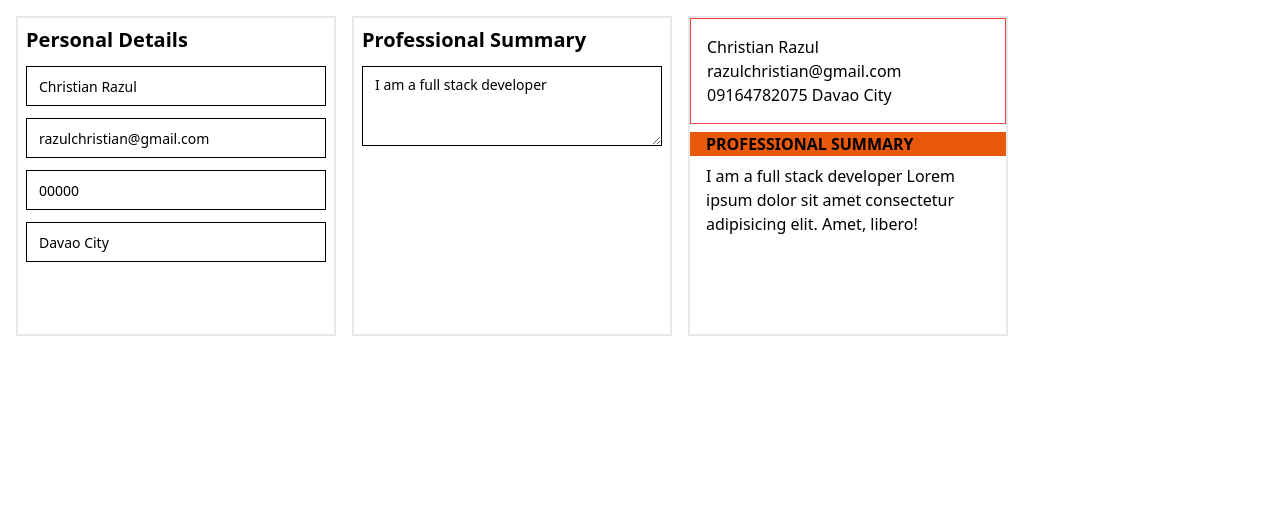
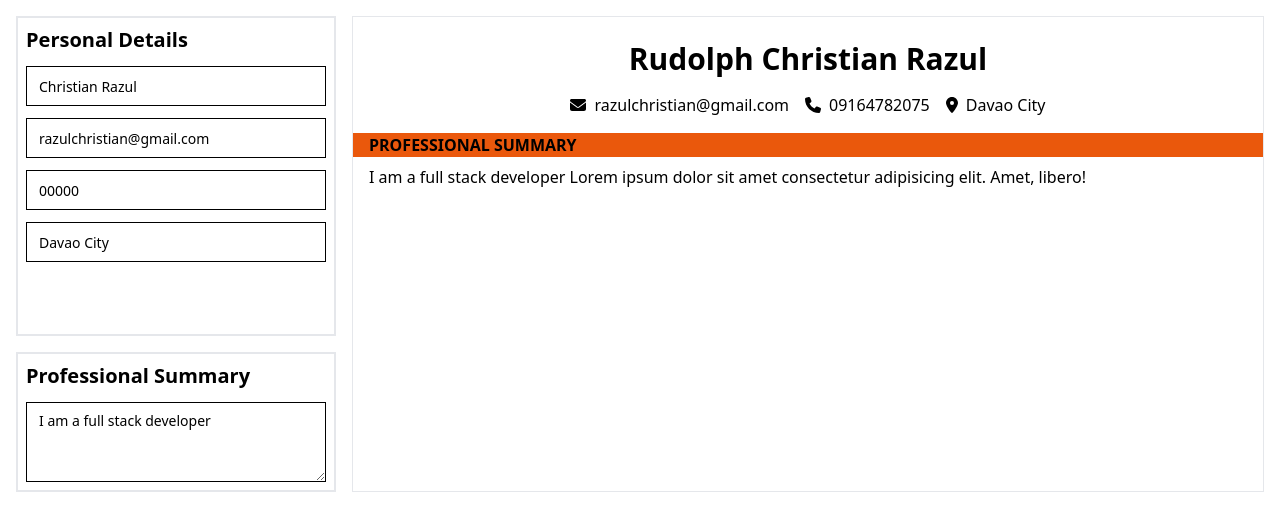
Before and after one commit to christianrazul/cv-architect, a React (Vite) app: page / in a window 1280 px wide. Shown: the top 530 px of the page. Built offline with nearby package versions, Linux system fonts and the light colour scheme.

Commit message:
Update styling in Resume component and add font awesome icons to Header component

```diff
--- a/index.html
+++ b/index.html
@@ -1,9 +1,17 @@
-<!DOCTYPE html>
+<!doctype html>
 <html lang="en">
   <head>
     <meta charset="UTF-8" />
-    <link rel="icon" type="image/svg+xml" href="./src/assets/icons8-resume-50.png" />
+    <link
+      rel="icon"
+      type="image/svg+xml"
+      href="./src/assets/icons8-resume-50.png"
+    />
     <meta name="viewport" content="width=device-width, initial-scale=1.0" />
+    <script
+      src="https://kit.fontawesome.com/aed1e1ecf4.js"
+      crossorigin="anonymous"
+    ></script>
     <title>CV Architect</title>
   </head>
   <body>
--- a/package.json
+++ b/package.json
@@ -11,6 +11,11 @@
     "preview": "vite preview"
   },
   "dependencies": {
+    "@fortawesome/fontawesome-svg-core": "^6.5.2",
+    "@fortawesome/free-brands-svg-icons": "^6.5.2",
+    "@fortawesome/free-regular-svg-icons": "^6.5.2",
+    "@fortawesome/free-solid-svg-icons": "^6.5.2",
+    "@fortawesome/react-fontawesome": "^0.2.0",
     "class-variance-authority": "^0.7.0",
     "clsx": "^2.1.0",
     "lucide-react": "^0.366.0",
--- a/src/App.tsx
+++ b/src/App.tsx
@@ -6,7 +6,7 @@ import SummaryForm from "./components/SummaryForm";
 
 export const defaultValues = {
   header: {
-    name: "Christian Razul",
+    name: "Rudolph Christian Razul",
     email: "razulchristian@gmail.com",
     contact: "09164782075",
     address: "Davao City",
@@ -19,8 +19,10 @@ function App() {
   const [summaryInfo, setSummaryInfo] = useState(defaultValues.summary);
   return (
     <div className="flex gap-4 p-4">
-      <HeaderForm onHeaderInfo={(data) => setHeaderInfo(data)} />
-      <SummaryForm onSummary={(data) => setSummaryInfo(data)} />
+      <div className="flex flex-col gap-4">
+        <HeaderForm onHeaderInfo={(data) => setHeaderInfo(data)} />
+        <SummaryForm onSummary={(data) => setSummaryInfo(data)} />
+      </div>
       <Resume header={{ ...headerInfo }} summary={summaryInfo} />
     </div>
   );
--- a/src/components/Header.tsx
+++ b/src/components/Header.tsx
@@ -1,4 +1,10 @@
-import "../style.css";
+import {
+  faEnvelope,
+  faLocationDot,
+  faPhone,
+} from "@fortawesome/free-solid-svg-icons";
+import { FontAwesomeIcon } from "@fortawesome/react-fontawesome";
+
 export interface HeaderInfo {
   name: string;
   email: string;
@@ -8,14 +14,22 @@ export interface HeaderInfo {
 
 const Header = ({ name, email, contact, address }: HeaderInfo) => {
   return (
-    <div className="flex w-full border border-red-500 p-4">
-      <div>
-        {name && (
-          <h1>
-            {name} {email} {contact} {address}
-          </h1>
-        )}
-      </div>
+    <div className="flex w-full flex-col gap-4 py-2 pt-6">
+      <h1 className="w-full text-center text-3xl font-bold">{name}</h1>
+      <ul className="flex justify-center gap-4">
+        <li className="flex items-center gap-2">
+          <FontAwesomeIcon icon={faEnvelope} />
+          {email}
+        </li>
+        <li className="flex items-center gap-2">
+          <FontAwesomeIcon icon={faPhone} />
+          {contact}
+        </li>
+        <li className="flex items-center gap-2">
+          <FontAwesomeIcon icon={faLocationDot} />
+          {address}
+        </li>
+      </ul>
     </div>
   );
 };
--- a/src/components/Resume.tsx
+++ b/src/components/Resume.tsx
@@ -8,7 +8,7 @@ interface ResumeProps {
 
 const Resume = ({ header, summary }: ResumeProps) => {
   return (
-    <div className=" flex h-80 w-80 flex-col gap-2 border-2 ">
+    <div className=" flex w-full flex-col gap-2 border">
       <Header
         name={header.name}
         email={header.email}
--- a/src/style.css
+++ b/src/style.css
@@ -558,6 +558,10 @@ video {
   display: flex;
 }
 
+.grid {
+  display: grid;
+}
+
 .h-10 {
   height: 2.5rem;
 }
@@ -578,8 +582,20 @@ video {
   width: 100%;
 }
 
+.grid-cols-3 {
+  grid-template-columns: repeat(3, minmax(0, 1fr));
+}
+
 .flex-col {
   flex-direction: column;
+}
+
+.items-center {
+  align-items: center;
+}
+
+.justify-center {
+  justify-content: center;
 }
 
 .gap-2 {
@@ -612,11 +628,6 @@ video {
 
 .border-input {
   border-color: hsl(var(--input));
-}
-
-.border-red-500 {
-  --tw-border-opacity: 1;
-  border-color: rgb(239 68 68 / var(--tw-border-opacity));
 }
 
 .bg-background {
@@ -653,6 +664,23 @@ video {
 
 .pl-4 {
   padding-left: 1rem;
+}
+
+.pt-8 {
+  padding-top: 2rem;
+}
+
+.pt-6 {
+  padding-top: 1.5rem;
+}
+
+.text-center {
+  text-align: center;
+}
+
+.text-3xl {
+  font-size: 1.875rem;
+  line-height: 2.25rem;
 }
 
 .text-sm {
```
Also changed, not shown: 1 other file (tests, documents, lock files or other folders).
